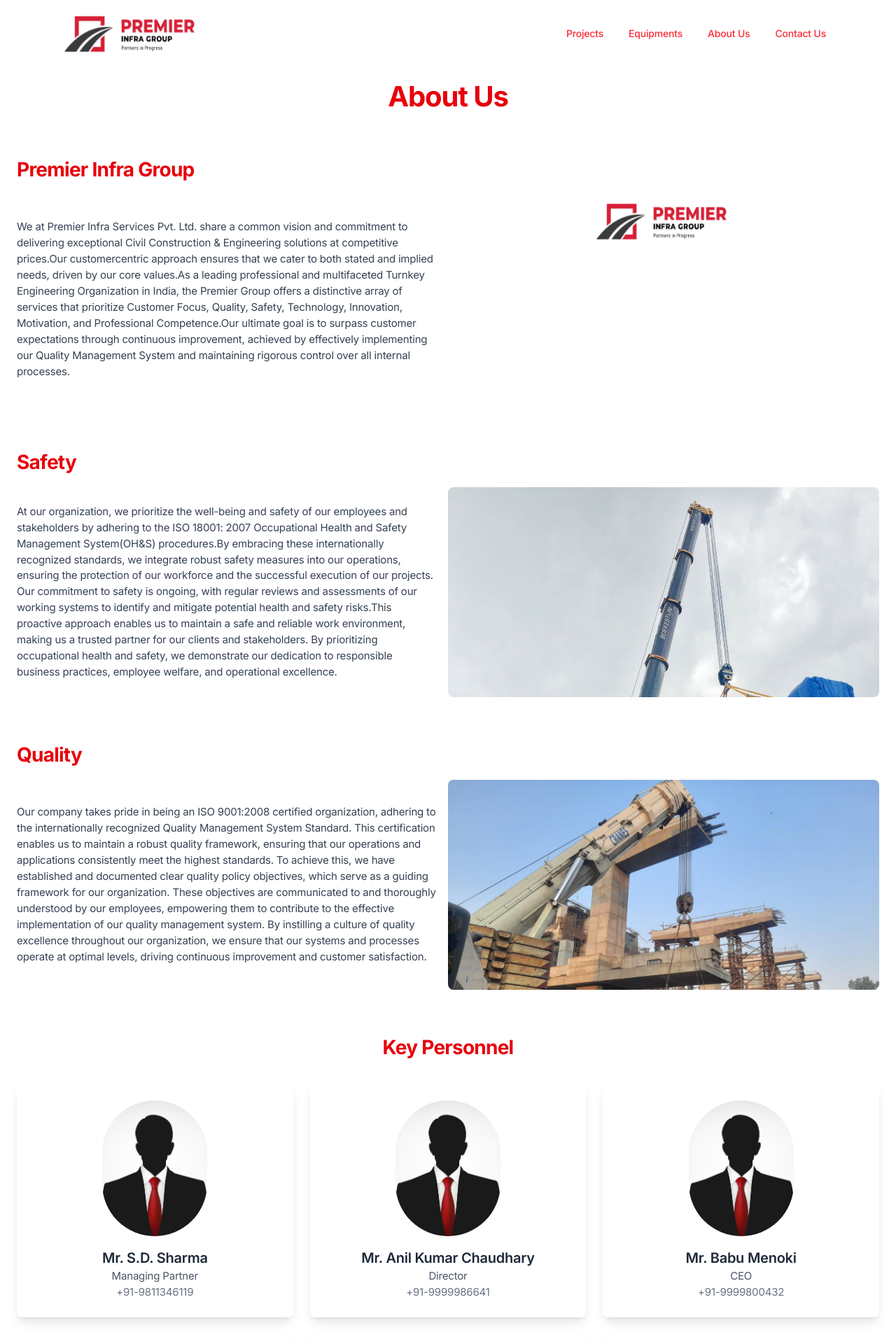
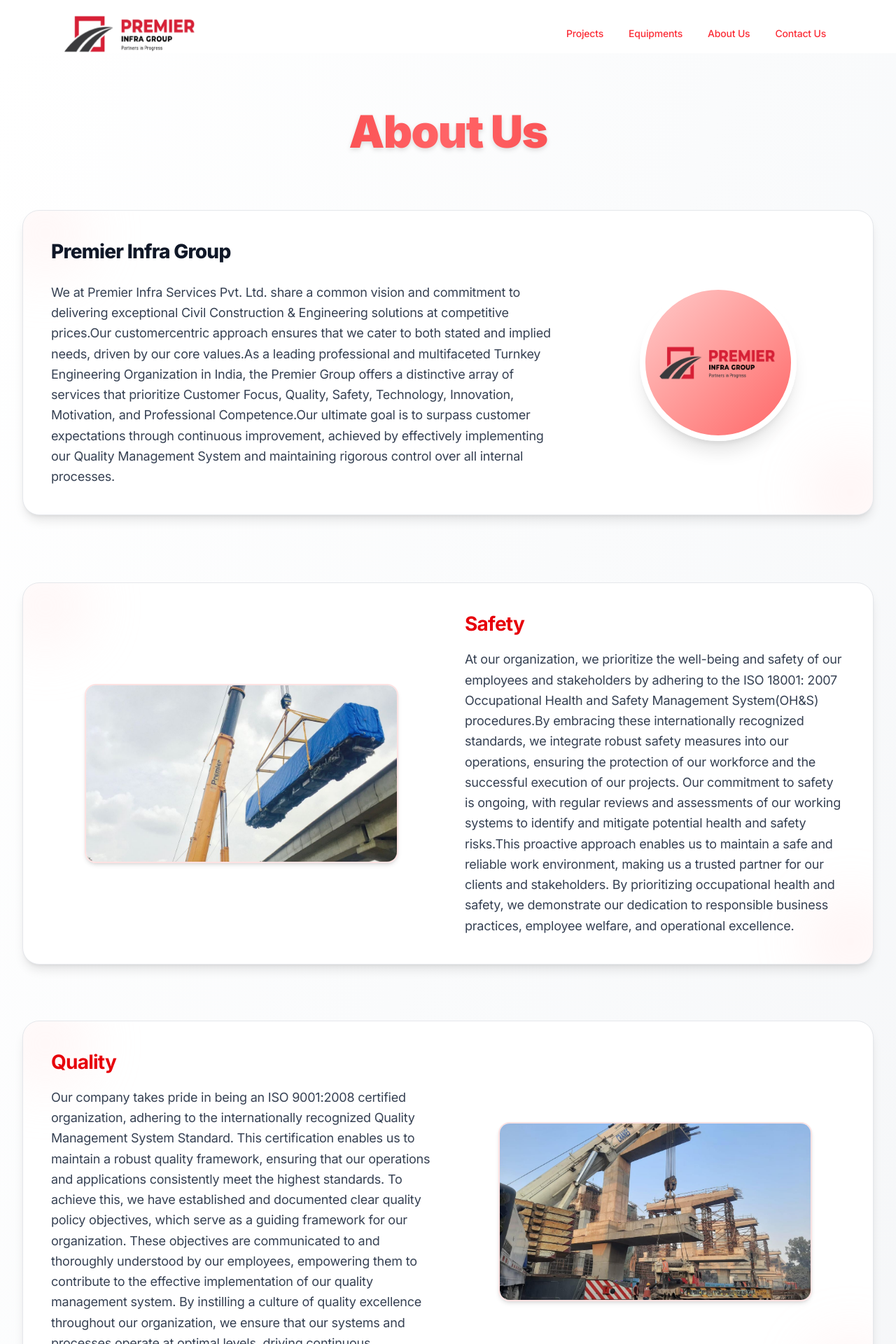
Before and after one commit to Srinath-exe/premier-infra-group, a Next.js app: page /aboutus in a window 1280 px wide. Shown: the top 1920 px of the page at 70% size. Built offline with nearby package versions, Linux system fonts and the light colour scheme.

Commit message:
Enhance About Us page layout and content, add new team members, and implement Operations1 component for project showcase

```diff
--- a/app/(default)/page.tsx
+++ b/app/(default)/page.tsx
@@ -12,6 +12,7 @@
 import Operations from "@/components/operations/operations";
 import StatsSection from "@/components/StatsSection";
 import TitleVideo from "@/components/title-video";
+import Operations1 from "@/components/operations/operations_1";
 
 
 export default function Home() {
@@ -25,6 +26,7 @@
       <Features />
       <Testimonials />
       <Operations />
+      <Operations1 />
       <Contact />
     </>
   );
--- a/app/aboutus/page.tsx
+++ b/app/aboutus/page.tsx
@@ -2,99 +2,141 @@
 import companyData from "@/data/company-data";
 import Image from "next/image";
 
+export const metadata = {
+    title: "About Us | Premier Infra Group",
+    description: "Learn more about Premier Infra Group, our team, and our values.",
+};
+
 export default function AboutUsPage() {
     return (
-        <div className="mx-auto max-w-7xl px-4 sm:px-6 bg-white text-gray-900 p-10">
-            <h1 className="text-4xl font-bold text-red-600 mb-8 text-center">About Us</h1>
+        <div className="mx-auto max-w-7xl px-4 sm:px-8 bg-gradient-to-br from-white via-gray-50 to-gray-100 text-gray-900 py-20 min-h-screen">
+            <h1 className="text-5xl sm:text-6xl font-black text-center mb-20 tracking-tight bg-gradient-to-r from-red-600 via-red-400 to-red-600 bg-clip-text text-transparent drop-shadow-md">
+                About Us
+            </h1>
 
             {/* Introduction Section */}
-            <div className="my-16 ">
-                <h2 className="text-3xl font-bold text-red-600 mb-4">{companyData.name}</h2>
-                <div className="flex flex-col md:flex-row items-center mb-2">
-
-                    <div className="md:w-1/2 md:pr-4 mb-4 md:mb-0">
-                        <p className="text-md text-gray-700">{companyData.aboutUs_description}</p>
+            <section className="relative flex flex-col md:flex-row items-center gap-12 bg-white rounded-3xl shadow-lg p-10 mb-24 overflow-hidden border border-gray-200 hover:shadow-2xl transition-all duration-300">
+                <GradientBlobs />
+                <div className="md:w-2/3 z-10">
+                    <h2 className="text-3xl font-extrabold text-gray-900 mb-6">
+                        {companyData.name}
+                    </h2>
+                    <p className="text-base sm:text-lg text-gray-700 leading-relaxed">
+                        {companyData.aboutUs_description}
+                    </p>
                 </div>
-
-                    <div className="md:w-1/2 mt-4 md:mt-0">
-                        <div className="w-[200px] h-[300px] overflow-hidden rounded-lg mx-auto">
-                            <Image src="/images/logo.png" alt={companyData.name}  width={300} height={300} className=" object-cover" />
+                <div className="md:w-1/3 flex justify-center z-10">
+                    <div className="w-48 h-48 sm:w-56 sm:h-56 bg-gradient-to-br from-red-200 to-red-400 rounded-full flex items-center justify-center shadow-xl border-8 border-white hover:scale-105 transition-transform">
+                        <Image
+                            src="/images/logo.png"
+                            alt={companyData.name}
+                            width={180}
+                            height={180}
+                            className="object-contain rounded-full"
+                        />
                     </div>
                 </div>
-                </div>
-            </div>
+            </section>
 
-            {/* Saftry Section */}
-
+            {/* Sections */}
             <Section
                 title={companyData.safety_title}
                 description={companyData.safety_description}
                 imageUrl="/images/project/op1.jpg"
+                reverse
             />
-
-            {/* Quality Section */}
             <Section
                 title={companyData.quality_title}
                 description={companyData.quality_description}
                 imageUrl="/images/project/op2.jpg"
             />
 
-            {/* Placeholder for Third Section */}
-            {/* <Section
-                title="Our Mission"
-                description="Our mission is to deliver exceptional civil construction and engineering solutions that exceed our clients' expectations. We are committed to innovation, quality, and safety in all our projects."
-                imageUrl="/images/project/op3.jpg"
-            /> */}
-
-            {/* Placeholder for Fourth Section */}
-            {/* Key Personnel Section */}
+            {/* Team */}
             <KeyPersonnelSection keyPersonnel={companyData.keyPersonnel} />
         </div>
     );
 }
 
-function Section({ title, description, imageUrl }: { title: string; description: string; imageUrl: string }) {
+function Section({
+    title,
+    description,
+    imageUrl,
+    reverse = false,
+}: {
+    title: string;
+    description: string;
+    imageUrl: string;
+    reverse?: boolean;
+}) {
     return (
-        <div className="my-16 ">
-            <h2 className="text-3xl font-bold text-red-600 mb-4">{title}</h2>
-            <div className="flex flex-col md:flex-row items-center mb-6">
-
-                <div className="md:w-1/2 md:pr-4 mb-4 md:mb-0">
-                    <p className="text-md    text-gray-700">{description}</p>
+        <section
+            className={`my-20 flex flex-col md:flex-row ${reverse ? "md:flex-row-reverse" : ""
+                } items-center gap-12 bg-white rounded-3xl shadow-lg p-10 relative overflow-hidden border border-gray-200 hover:shadow-2xl transition-all duration-300`}
+        >
+            <GradientBlobs />
+            <div className="md:w-1/2 z-10">
+                <h2 className="text-2xl sm:text-3xl font-bold text-red-600 mb-4">{title}</h2>
+                <p className="text-base sm:text-lg text-gray-700 leading-relaxed">{description}</p>
             </div>
-
-                <div className="md:w-1/2 mt-4 md:mt-0">
-                    <div className="w-full h-[300px] overflow-hidden rounded-lg ">
-                        <Image src={imageUrl} alt={title} width={1200} height={500} className="w-full object-cover" />
+            <div className="md:w-1/2 flex justify-center z-10">
+                <div className="w-full max-w-md h-64 rounded-2xl overflow-hidden shadow-md border-2 border-red-100 hover:scale-105 transition-transform duration-300">
+                    <Image
+                        src={imageUrl}
+                        alt={title}
+                        width={800}
+                        height={400}
+                        className="w-full h-full object-cover"
+                    />
                 </div>
             </div>
-            </div>
-        </div>
+        </section>
     );
 }
 
-
-
-function KeyPersonnelSection({ keyPersonnel }: { keyPersonnel: { name: string; title: string; phone: string }[] }) {
+function KeyPersonnelSection({
+    keyPersonnel,
+}: {
+    keyPersonnel: { name: string; title: string; phone: string }[];
+}) {
     return (
-        <div className="my-16">
-            <h2 className="text-3xl font-bold text-red-600 mb-8 text-center">Key Personnel</h2>
-            <div className="grid grid-cols-1 sm:grid-cols-2 md:grid-cols-3 gap-6">
+        <section className="my-24">
+            <h2 className="text-4xl font-extrabold text-center text-red-600 mb-14 tracking-tight">
+                Key Personnel
+            </h2>
+            <div className="grid grid-cols-1 sm:grid-cols-2 md:grid-cols-3 gap-10">
                 {keyPersonnel.map((person, index) => (
-                    <div key={index} className="bg-white p-6 rounded-lg shadow-lg text-center">
+                    <div
+                        key={index}
+                        className="bg-white p-8 rounded-3xl shadow-md flex flex-col items-center border border-gray-100 hover:shadow-2xl transition-shadow duration-300 group"
+                    >
+                        <div className="w-28 h-28 rounded-full overflow-hidden border-4 border-red-200 mb-4 shadow-sm group-hover:scale-105 transition-transform duration-300 bg-gradient-to-br from-red-100 to-red-300">
                             <Image
                                 src="/images/team/person.jpg"
                                 alt={person.name}
-                            width={150}
-                            height={150}
-                            className="mx-auto rounded-full mb-4"
+                                width={112}
+                                height={112}
+                                className="object-cover w-full h-full"
                             />
-                        <h3 className="text-xl font-semibold text-gray-800">{person.name}</h3>
-                        <p className="text-gray-600">{person.title}</p>
-                        <p className="text-gray-500">{person.phone}</p>
+                        </div>
+                        <h3 className="text-lg font-semibold text-gray-800 mb-1 text-center">
+                            {person.name}
+                        </h3>
+                        <p className="text-red-600 font-medium mb-1 text-center">
+                            {person.title}
+                        </p>
+                        <p className="text-gray-500 text-center">{person.phone}</p>
                     </div>
                 ))}
             </div>
-        </div>
+        </section>
     );
 }
+
+function GradientBlobs() {
+    return (
+        <>
+            <div className="absolute -top-8 -left-8 w-32 h-32 bg-red-100 rounded-full blur-2xl opacity-30 z-0" />
+            <div className="absolute -bottom-8 -right-8 w-32 h-32 bg-red-200 rounded-full blur-2xl opacity-20 z-0" />
+        </>
+    );
+}
--- /dev/null
+++ b/components/operations/operations_1.tsx
@@ -0,0 +1,111 @@
+"use client";
+import Image from "next/image";
+
+const projects = [
+    {
+        title: "Tata Projects Ltd.",
+        location: "Nalasopara, Mumbai",
+        owner: "Dedicated Freight Corridor Corporation (DFCC)",
+        scope: "Construction of Viaduct 163D, spanning from Km 89.300 to 90.751 (approximately 1.4 km), as part of the CTP-11 Section of the Western Dedicated Freight Corridor (WDFCC).",
+        image: "/images/project/op1.jpg",
+        details: [
+            {
+                heading: "Congested Urban Area",
+                text: "The project site is located in a densely populated and traffic-congested area, with slums on both sides of the Right of Way (ROW), presenting considerable logistical and operational challenges."
+            },
+            {
+                heading: "Tight Project Timeline",
+                text: "The viaduct construction was awarded at the later stages of the overall project, resulting in a compressed timeframe for completion."
+            },
+            {
+                heading: "Solution",
+                text: "Thorough Preplanning: Comprehensive preplanning was undertaken to ensure seamless project execution in alignment with the client’s requirements. Enhanced Resource Deployment: To meet the stringent deadlines, additional resources—including manpower, machinery, and shuttering—were swiftly mobilized, enabling the team to meet the established targets and maintain the project schedule."
+            }
+        ],
+        detailImage: "/images/project/op2.jpg"
+    },
+    {
+        title: "Dahanu Detour",
+        location: "Construction of Stilt Bridges in Coastal Regulation Zone (CRZ)",
+        owner: "",
+        scope: "This project is part of the Western Dedicated Freight Corridor (Phase-II) between Vaitarna and Sachin Section, specifically focusing on the Dahanu Detour within the Coastal Regulation Zone (CRZ-I). The scope includes three stilt bridges and earthen embankments in between, covering a total 9 km stretch, with 1.70 km of stilt bridges and 7.30 km of embankments.",
+        image: "/images/project/op3.jpg",
+        details: [
+            {
+                heading: "Key Stakeholders:",
+                text: `<b>Employer:</b> DFCCIL<br/>
+<b>PMC (Project Management Consultant):</b> Oriental Consultants Global Consortium<br/>
+<b>Contractor:</b> Express Freight Consortium (IRCON)<br/>
+<b>Total project value:</b> 270 Cr`
+            }
+        ],
+        detailImage: "/images/project/op4.jpg"
+    }
+];
+
+export default function ModernProjectsShowcase() {
+    return (
+        <div className="max-w-7xl mx-auto py-20 px-4 space-y-32">
+            {projects.map((project, idx) => (
+                <section key={project.title} className="space-y-12">
+                    {/* Header Section */}
+                    <div className="flex flex-col md:flex-row md:items-end gap-10">
+                        <div className="flex-1">
+                            <h2 className="text-4xl font-black text-red-600 mb-2">{project.title}</h2>
+                            <p className="text-xl font-medium text-gray-800 mb-1">{project.location}</p>
+                            {project.owner && (
+                                <p className="text-base text-gray-500 mb-4">
+                                    <span className="font-semibold">Owner:</span> {project.owner}
+                                </p>
+                            )}
+                            <div className="mb-4">
+                                <span className="block text-lg font-bold text-red-500 mb-1">Scope</span>
+                                <p className="text-gray-800 text-base">{project.scope}</p>
+                            </div>
+                        </div>
+                        <div className="flex-1 flex justify-end">
+                            <div className="rounded-2xl overflow-hidden shadow-lg border-2 border-red-200 w-full max-w-lg">
+                                <Image
+                                    src={project.image}
+                                    alt={project.title}
+                                    width={600}
+                                    height={350}
+                                    className="object-cover w-full h-64"
+                                />
+                            </div>
+                        </div>
+                    </div>
+
+                    {/* Details Section */}
+                    <div className="flex flex-col md:flex-row gap-16">
+                        <div className="flex-1 flex flex-col gap-8">
+                            {project.details.map((d, i) => (
+                                <div key={i}>
+                                    <h4 className={`font-bold text-lg mb-1 ${d.heading.toLowerCase().includes("solution") ? "text-red-600" : "text-gray-900"}`}>
+                                        {d.heading}
+                                    </h4>
+                                    <p
+                                        className="text-gray-700 text-base"
+                                        dangerouslySetInnerHTML={{ __html: d.text }}
+                                    />
+                                </div>
+                            ))}
+                        </div>
+                        <div className="flex-1 flex items-center justify-center">
+                            <div className="rounded-2xl overflow-hidden shadow-md border-2 border-red-100 w-full max-w-md">
+                                <Image
+                                    src={project.detailImage}
+                                    alt={project.title + " detail"}
+                                    width={500}
+                                    height={320}
+                                    className="object-cover w-full h-56"
+                                />
+                            </div>
+                        </div>
+                    </div>
+                    <div className="h-px w-full bg-gradient-to-r from-transparent via-red-200 to-transparent mt-16" />
+                </section>
+            ))}
+        </div>
+    );
+}
--- a/data/company-data.js
+++ b/data/company-data.js
@@ -128,6 +128,9 @@
     { name: "Mr. Anil Kumar Chaudhary", title: "Director", phone: "+91-9999986641" },
     { name: "Mr. Babu Menoki", title: "CEO", phone: "+91-9999800432" },
     { name: "Mr. Siddharth Sharma", title: "Assistant Director", phone: "+91-9999986637" },
+    { name: "Karan Soni", title: "Director", phone: "+91-97178 69198" },
+    { name: "Sachin Sharma", title: "Director", phone: "+91-9999986640" },
+    { name: "Mr. S.K. Soni", title: "Executive Director", phone: "+91-98381 08055" },
     { name: "Mr. Chetan Bhatia", title: "Head – Operations & Maintenance", phone: "+91-9999986644" },
     { name: "Mr. Sanjiv Kumar Singh", title: "Head- Accounts & Finance", phone: "+91-9999986633" },
     { name: "Mr. Anand Chaudhary", title: "Assistant Director", phone: "+91-9999986630" },
```
Lines whose indentation alone changed are shown as unchanged.
